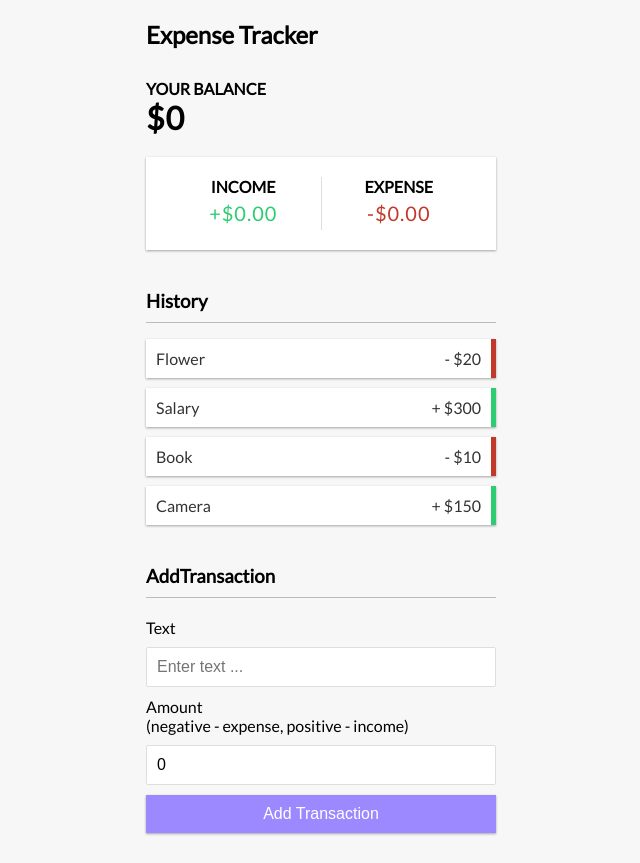
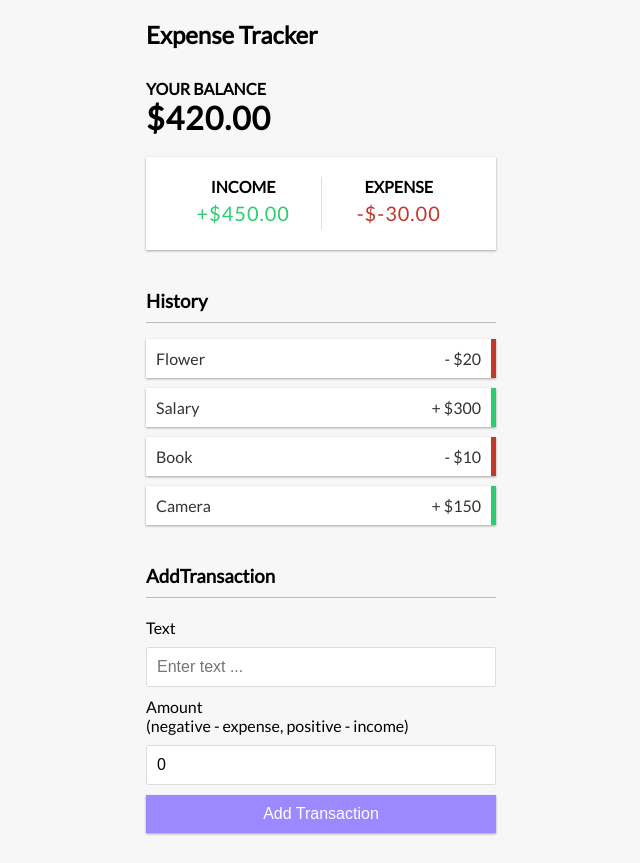
Before and after one commit to vitorolopes/Expense-Tracker, a React (Create React App) app: page / in a window 1280 px wide. Shown: the whole page, without its empty margins (319-959 px from the left). Built offline with nearby package versions, Linux system fonts and the light colour scheme.

Commit message:
Final touches.Calculating Balance, Total Income and Total Expenses

```diff
--- a/src/components/AddTransaction.js
+++ b/src/components/AddTransaction.js
@@ -9,7 +9,6 @@ const AddTransaction = () => {
  const {addTransaction} = useStateContext();
 
  const handleSubmit = (e) => {
-    console.log("mau caralhinho")
     e.preventDefault()
     const newTransaction = {
         id: Math.floor( Math.random() * 1000000),
@@ -24,7 +23,6 @@ const AddTransaction = () => {
   return (
     <>
         <h3>AddTransaction</h3>
-        {/* // TODO: onSubmit */}
         <form onSubmit={handleSubmit}>
             <div className="form-control">
                 <label>Text</label>
--- a/src/components/Balance.js
+++ b/src/components/Balance.js
@@ -1,10 +1,19 @@
-import React from 'react'
+import React from 'react';
+import {useStateContext} from '../context/StateContextProvider';
 
 const Balance = () => {
+
+  const {transactions} = useStateContext();
+
+  const balance = transactions.reduce( (total, currTransaction) => {
+    total += currTransaction.amount
+    return total
+  }, 0).toFixed(2)
+
   return (
     <>
      <h4>Your Balance</h4>
-    <h1>$0</h1>
+    <h1>${balance}</h1>
     </>
 
   )
--- a/src/components/IncomeExpense.js
+++ b/src/components/IncomeExpense.js
@@ -1,15 +1,33 @@
-import React from 'react'
+import React from 'react';
+import {useStateContext} from '../context/StateContextProvider'
 
 const IncomeExpense = () => {
+
+  const {transactions} = useStateContext();
+
+  console.log(transactions);
+
+  const incomeArr = transactions.filter( transaction => transaction.amount > 0);
+  const income = incomeArr.reduce( (total, currIncome) => {
+    total += currIncome.amount
+    return total
+  },0).toFixed(2)
+
+  const expensesArr = transactions.filter( transaction => transaction.amount <0);
+  const expenses = expensesArr.reduce( (total, currExpense) => {
+      total += currExpense.amount
+      return total
+  },0).toFixed(2)
+
   return (
     <div className='inc-exp-container'>
         <div>
            <h4>INCOME</h4>
-           <p className='money plus'>+$0.00</p>
+           <p className='money plus'>+${income}</p>
         </div>
         <div>
            <h4>EXPENSE</h4>
-           <p className='money minus'>-$0.00</p>
+           <p className='money minus'>-${expenses}</p>
         </div>
 
 
--- a/src/context/StateContextProvider.js
+++ b/src/context/StateContextProvider.js
@@ -24,8 +24,6 @@ export const StateContextProvider = ( { children } ) => {
         dispatch({type: "ADD_TRANSACTION", payload: transaction})
     }
 
-
-
     return(
         <StateContext.Provider
             value={{
```
